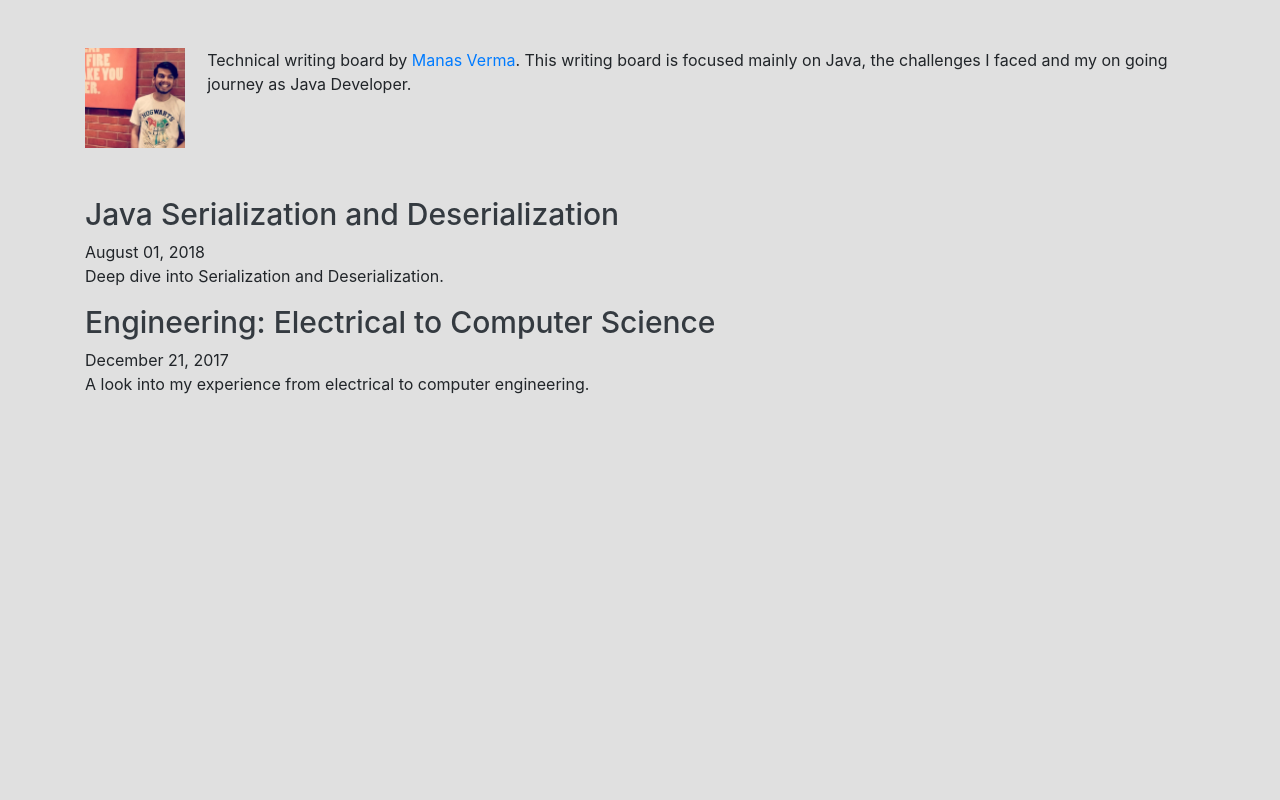
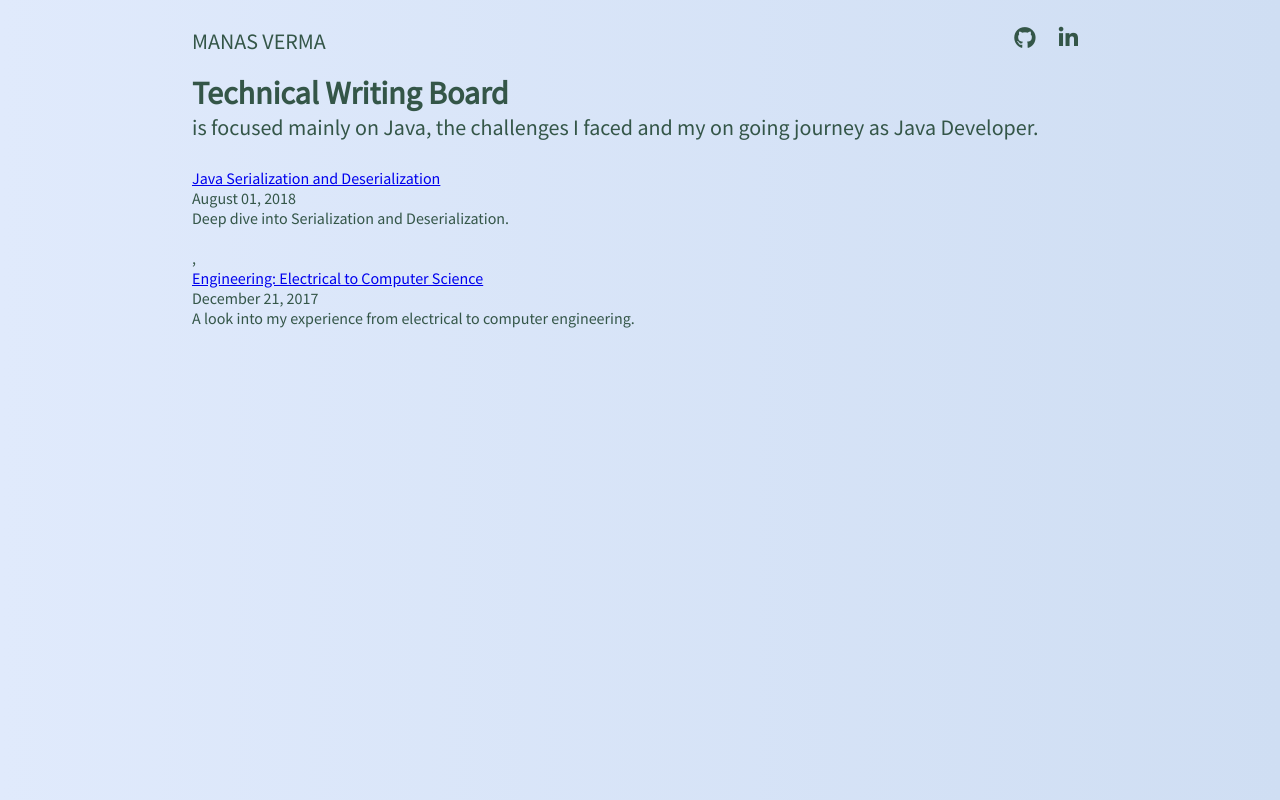
Before and after one commit to manasvrm227/writing-board, a plain HTML site: page index.html in a window 1280 px wide. Drawn offline with nearby package versions, Linux system fonts and the light colour scheme.

Commit message:
anushka made changes in UI

```diff
--- a/css/style.css
+++ b/css/style.css
@@ -1,21 +1,54 @@
-.descfont {
-	font-size: 20px;
-	color: black;
-}
-
-img{
-	 background-color: #D6D6C2;
+* {
+  margin: 0;
+  padding: 0;
+  font-family: "Source Sans Pro", sans-serif;
 }
 
 body {
-  background-color: #E0E0E0;
+  background: linear-gradient(to right, #e0eafc, #cfdef3);
+  color: #345648;
 }
 
-h3 {
-  color: #343a40;
-  font-size: 30px;
+.wrapper {
+  width: 70%;
+  margin: 0 auto;
 }
 
-p {
-  font-size: 16px;
+.header {
+  margin-top: 3%;
+  display: flex;
+  justify-content: space-between;
 }
+
+.logo {
+  font-size: 22px;
+  font-weight: 500;
+}
+
+.link {
+  text-decoration: none;
+  /* color: #39626f; */
+  color: #345648;
+}
+
+.fa-icon {
+  font-size: 22px;
+  margin: 0px 10px 0px 10px;
+  cursor: pointer;
+}
+
+.intro {
+  margin-top: 2%;
+}
+
+.subtitle {
+  font-size: 22px;
+}
+
+#blog {
+  margin-top: 3%;
+}
+
+.blog-head {
+  display: block;
+}
--- a/index.html
+++ b/index.html
@@ -1,31 +1,35 @@
 <!DOCTYPE html>
 <html>
-<meta charset="UTF-8">
-<title> Manas' Writing Board </title>
     <head>
-<!-- Link Bootstrap CSS -->
-<link rel="stylesheet" href="https://maxcdn.bootstrapcdn.com/bootstrap/4.1.3/css/bootstrap.min.css">
-<!-- Link Bootstrap JS and JQuery -->
-<script src="https://ajax.googleapis.com/ajax/libs/jquery/3.3.1/jquery.min.js"></script>
-<script src="https://cdnjs.cloudflare.com/ajax/libs/popper.js/1.14.3/umd/popper.min.js"></script>
-<script src="https://maxcdn.bootstrapcdn.com/bootstrap/4.1.3/js/bootstrap.min.js"></script>
-<link rel="shortcut icon" href="img/icon.ico" type="image/x-icon">
+        <title>Manas' Writing Board</title>
         <link rel="stylesheet" href="css/style.css">
+        <link rel="preconnect" href="https://fonts.gstatic.com">
+        <link href="https://fonts.googleapis.com/css2?family=Source+Sans+Pro" rel="stylesheet"/>
     </head>
     <body>
-<div class="container">
-<br><br>
-<div style = "display:flex;" >
-<div class = "descfont" ><img src="img/manas.jpg" alt="Manas Verma" width="100" height="100"></div><div style ="padding-left:2%;"> Technical writing board by <a href="https://www.linkedin.com/in/manasverma2/">Manas Verma</a>. This writing board is focused mainly on Java, the challenges I faced and my on going journey as Java Developer.</div></div>
-<br><br>
-<a href = "pages/serialization.html" ><h3> Java Serialization and Deserialization </h3></a>
-<span>August 01, 2018</span>
-<p>Deep dive into Serialization and Deserialization.</p>
-
-<a href = "pages/electricalToComputerScience.html" ><h3> Engineering: Electrical to Computer Science </h3></a>
-<span>December 21, 2017</span>
-<p>A look into my experience from electrical to computer engineering.</p>
-<br>
+        <div class="wrapper">
+            <div class="header">
+                <div >
+                    <a href="/" class="link">
+                        <p class="logo">MANAS VERMA</p>
+                    </a>
                 </div>
+                <div>
+                    <a href="https://github.com/manasvrm227/" target="_blank" class="link">
+                        <i class="fab fa-github fa-icon"></i>
+                    </a>
+                    <a href="https://www.linkedin.com/in/manasverma2/" target="_blank" class="link">
+                        <i class="fab fa-linkedin-in fa-icon"></i>
+                    </a>
+                </div>
+            </div>
+            <div class="intro">
+                <h1>Technical Writing Board</h1>
+                <p class="subtitle">is focused mainly on Java, the challenges I faced and my on going journey as Java Developer.</p>
+            </div>
+            <div id="blog"></div>
+        </div>
+        <script src="https://kit.fontawesome.com/1400f37acc.js" crossorigin="anonymous"></script>
+        <script type="text/javascript" src="js/articles.js"></script>
     </body>
 </html>
--- /dev/null
+++ b/js/articles.js
@@ -0,0 +1,38 @@
+const Articles = [
+  {
+    title: "Java Serialization and Deserialization",
+    date: "August 01, 2018",
+    description: "Deep dive into Serialization and Deserialization.",
+    link: "pages/serialization.html",
+  },
+  {
+    title: "Engineering: Electrical to Computer Science",
+    date: "December 21, 2017",
+    description:
+      "A look into my experience from electrical to computer engineering.",
+    link: "pages/electricalToComputerScience.html",
+  },
+];
+
+var article = document.querySelector("#blog");
+article.innerHTML =
+  "<div>" +
+  Articles.map((blog) => {
+    return (
+      `<div class="blog-head">` +
+      `<div class="title">` +
+      `<a href=${blog.link} target="_blank">` +
+      blog.title +
+      "</a>" +
+      `</div>` +
+      `<div class="date">` +
+      blog.date +
+      `</div>` +
+      `</div>` +
+      `<div class="description">` +
+      blog.description +
+      `</div>` +
+      "<br/>"
+    );
+  }) +
+  "</div>";
```
Also changed, not shown: index2.html (deleted, +0 -5 lines), indexCopy.html (added, +31 -0 lines). Lines whose indentation alone changed are shown as unchanged.
